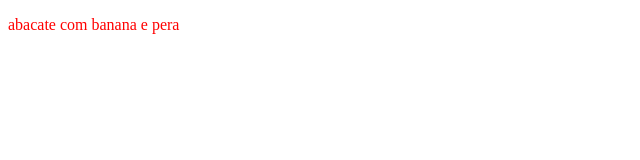
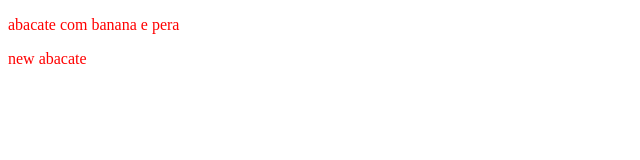
Before and after one commit to okabeHintaro/TreinoGit, a plain HTML site: page index.html in a window 1280 px wide. Shown: the full height of the page, 0-640 px from the left. Drawn offline with Linux system fonts and the light colour scheme.

Commit message:
adicionando p

```diff
--- a/index.html
+++ b/index.html
@@ -8,5 +8,6 @@
 </head>
 <body>
     <p>abacate com banana e pera</p>
+    <p>new abacate</p>
 </body>
 </html>
```
